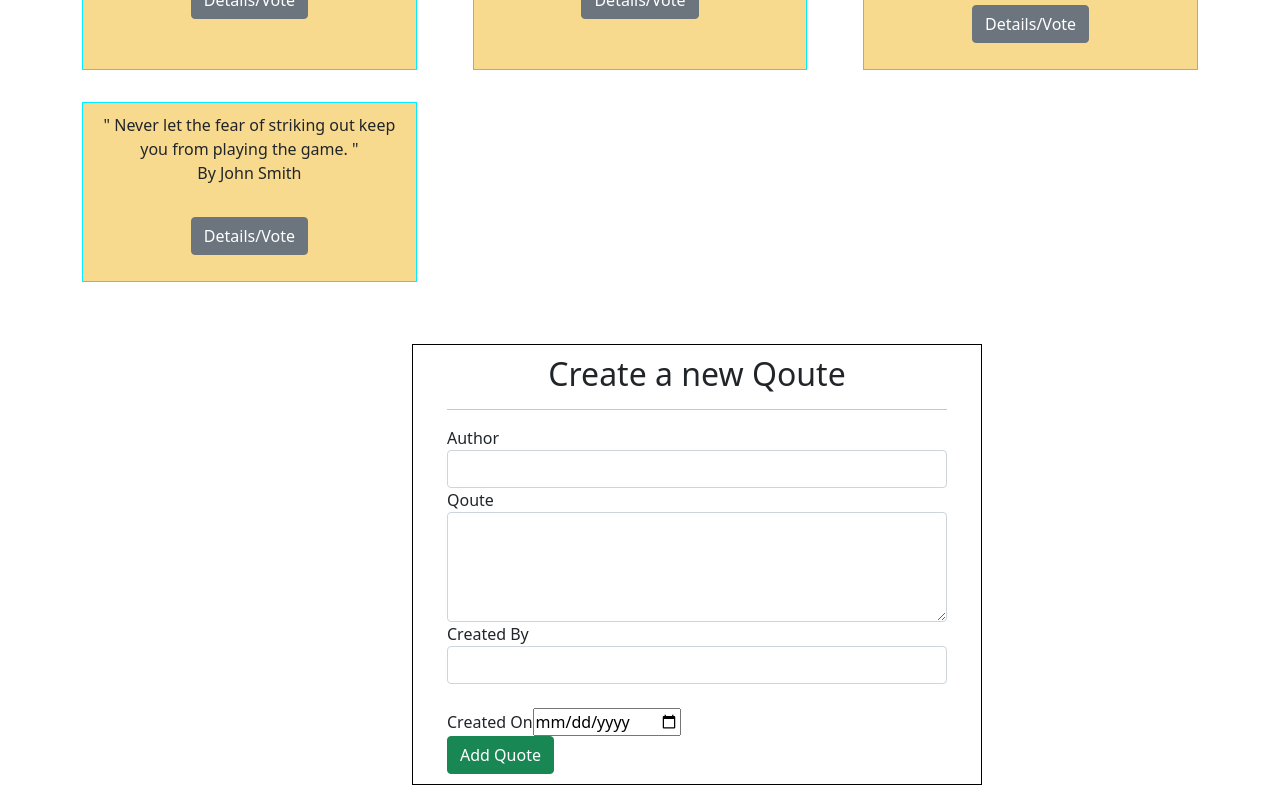
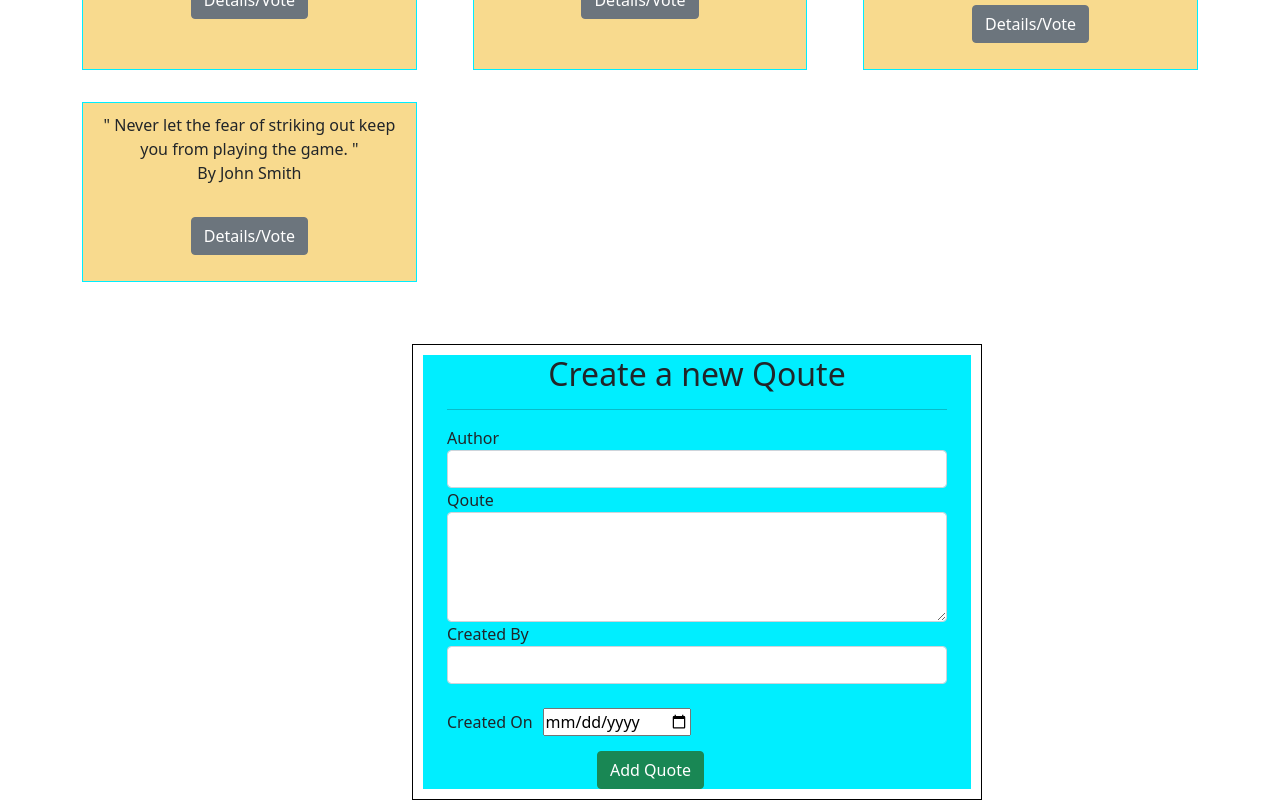
Before and after one commit to Tito-74/Quotes-App, an Angular app: page / in a window 1280 px wide. Shown: the part 427-1227 px from the top of the page. Built offline with nearby package versions, Linux system fonts and the light colour scheme.

Commit message:
style form

```diff
--- a/src/app/quote-form/quote-form.component.css
+++ b/src/app/quote-form/quote-form.component.css
@@ -0,0 +1,12 @@
+.form-layout{
+    background-color: #00eeff;
+}
+form #completeDate{
+    margin-left: 10px;
+
+}
+form button{
+    text-align: center;
+    margin-left: 30%;
+    margin-top: 15px;
+}
```
